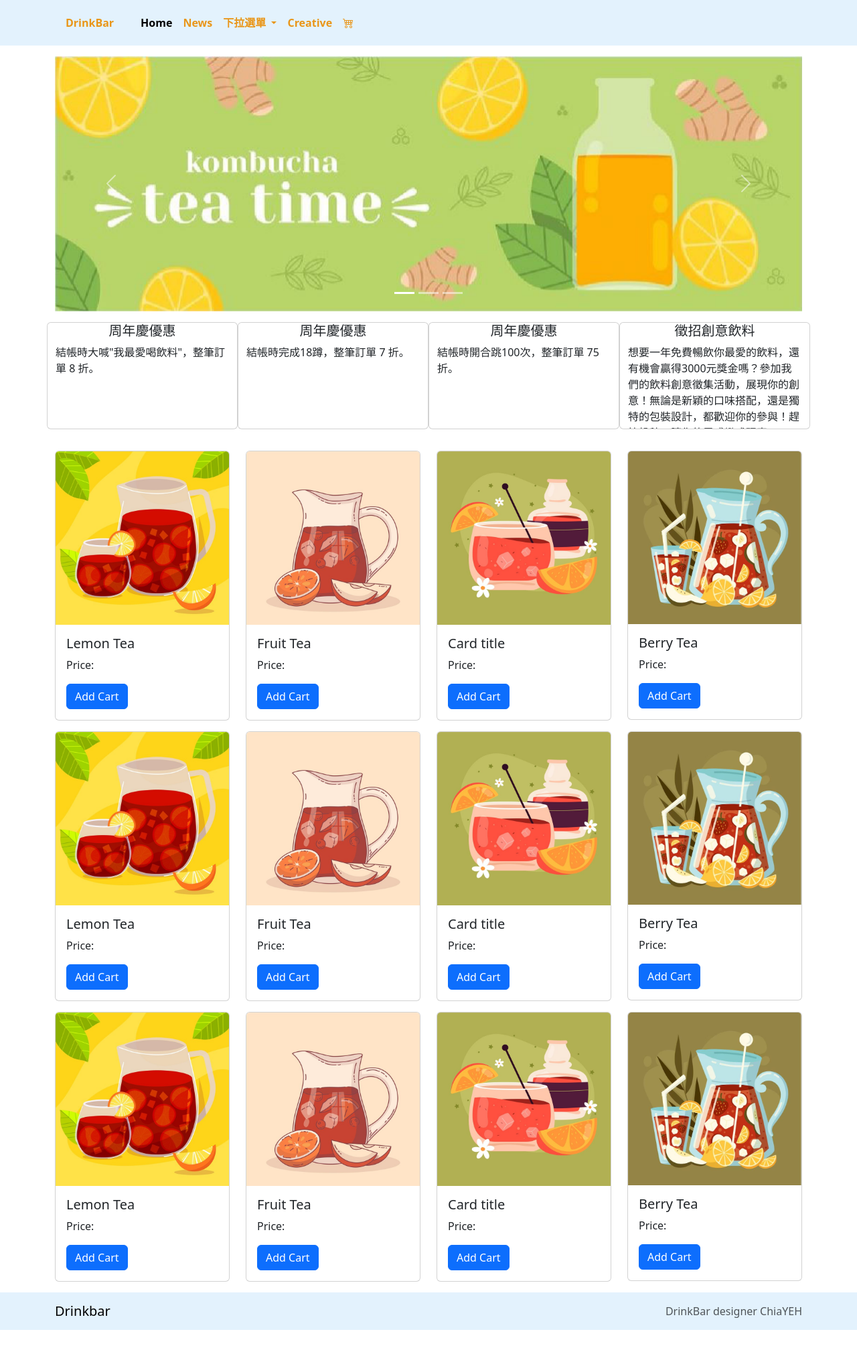
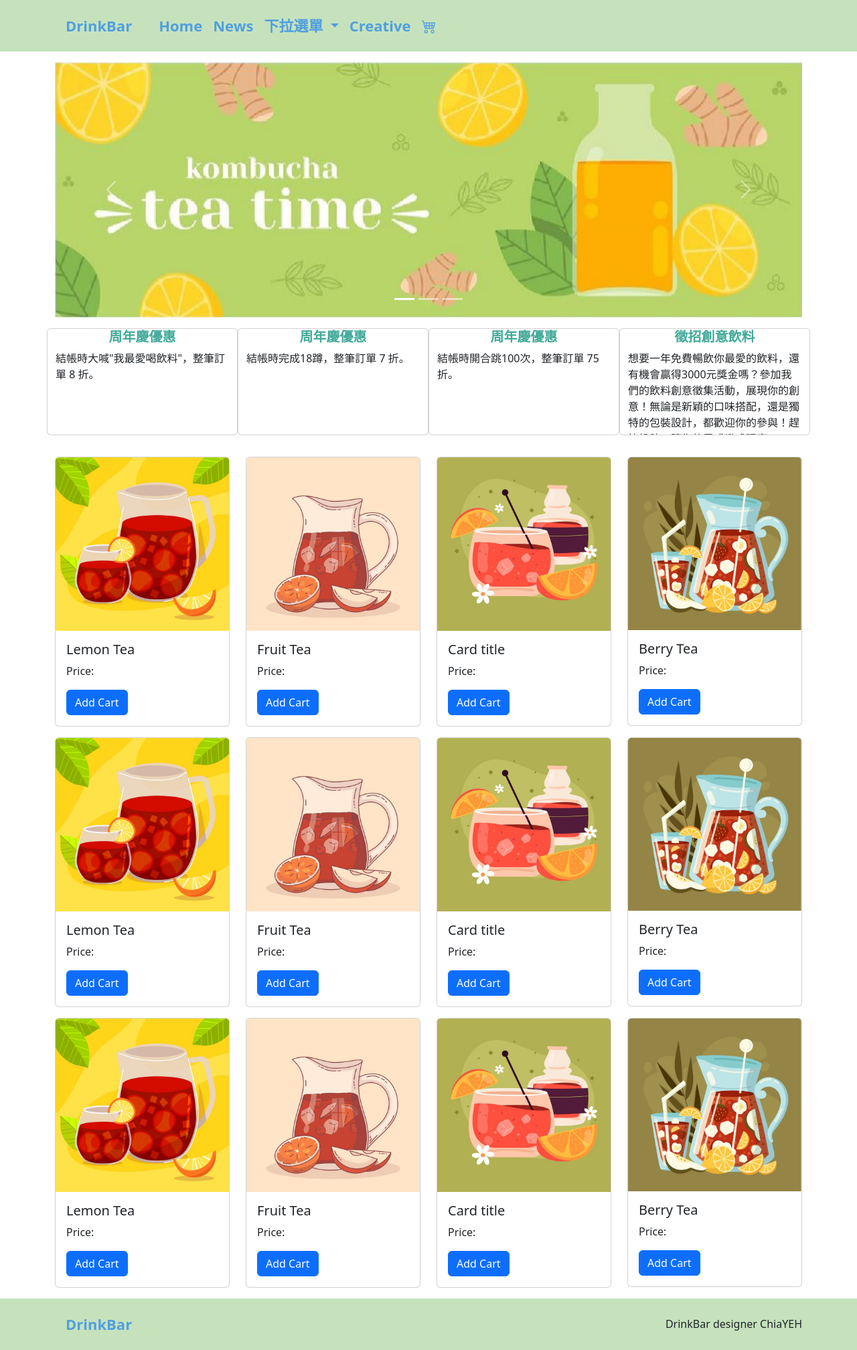
Before and after one commit to ChiaYEHHH/Portfolio, a PHP site: page / in a window 1280 px wide. Shown: the whole page at 67% size. Before the commit the page ends 1986 px from the top, so only its background shows below. Run offline with PHP 8.4, Linux system fonts and the light colour scheme; data comes from the database, SQL or seed files in the repository.

Commit message:
navbar調整

```diff
--- a/admin.php
+++ b/admin.php
@@ -10,7 +10,7 @@
     <title>DRINK BAR 後台</title>
 </head>
 <!-- nav -->
-<nav class="navbar navbar-expand-lg" style="background-color: #e3f2fd;">
+<nav class="navbar navbar-expand-lg">
         <div class="container">
             <!-- logo -->
             <a class="navbar-brand" href="#">DrinkBar</a>
@@ -20,7 +20,7 @@
             <div class="collapse navbar-collapse" id="navbarSupportedContent">
                 <ul class="navbar-nav mb-2 mb-lg-0">
                     <li class="nav-item">
-                        <a class="nav-link active" aria-current="page" href="index.php">Home</a>
+                        <a class="nav-link" aria-current="page" href="index.php">Home</a>
                     </li>
                     <li class="nav-item">
                         <a class="nav-link" aria-current="page" href="?do=news_b">News</a>
@@ -115,7 +115,7 @@ if (file_exists($file)) {
 <!-- content end -->
 
 <!-- footer -->
-<footer class="navbar navbar-expand-lg mt-3" style="background-color: #e3f2fd;">
+<footer class="navbar navbar-expand-lg mt-3">
         <div class="container">
             <div class="navbar-brand">Drinkbar</div>
             <span class="navbar-text">
--- a/css/style.css
+++ b/css/style.css
@@ -4,17 +4,19 @@
 }
 /* nav */
 /* The navigation menu */
-.navbar {
-    /* overflow: hidden; */
-    background-color:darkseagreen;
+.navbar{
+    /* background-color:rgb(159, 197, 159); */
+    background-color:rgb(198, 226, 189);
+
   }
+
 
   /* Navigation links */
   .navbar a {
     float: left;
-    font-size: 16px;
+    font-size: 22px;
     font-weight: bolder;
-    color: rgb(233, 150, 25);
+    color: rgb(81, 159, 223);
     text-align: center;
     padding: 14px 16px;
     text-decoration: none;
--- a/index.php
+++ b/index.php
@@ -15,7 +15,7 @@
 
 <body>
     <!-- nav -->
-    <nav class="navbar navbar-expand-lg" style="background-color: #e3f2fd;">
+    <nav class="navbar navbar-expand-lg">
         <div class="container">
             <!-- logo -->
             <a class="navbar-brand" href="#">DrinkBar</a>
@@ -25,7 +25,7 @@
             <div class="collapse navbar-collapse" id="navbarSupportedContent">
                 <ul class="navbar-nav mb-2 mb-lg-0">
                     <li class="nav-item">
-                        <a class="nav-link active" aria-current="page" href="index.php">Home</a>
+                        <a class="nav-link" aria-current="page" href="index.php">Home</a>
                     </li>
                     <li class="nav-item">
                         <a class="nav-link" aria-current="page" href="?do=news">News</a>
@@ -94,7 +94,7 @@
             $news = $News->all(['sh' => 1]);
             foreach ($news as $n) {
                 echo "<div class='col-3 card overflow-hidden' style='height: 160px;'>";
-                echo "<h5 class='card-title text-center'>{$n['title']}</h5>";
+                echo "<h5 class='card-title text-center' style='color:rgb(66, 170, 153);font-weight:bold;'>{$n['title']}</h5>";
                 echo "<div class='card-text'>";
                 echo "<p>{$n['article']}</p>";
                 echo "</div>";
@@ -122,10 +122,10 @@
     <!-- main end -->
 
     <!-- footer -->
-    <footer class="navbar navbar-expand-lg mt-3" style="background-color: #e3f2fd;">
+    <footer class="navbar navbar-expand-lg mt-3">
         <div class="container">
-            <div class="navbar-brand">Drinkbar</div>
-            <span class="navbar-text">
+            <a class="navbar-brand" href="#">DrinkBar</a>
+            <span class="navbar-item">
                 DrinkBar designer ChiaYEH
             </span>
 
```
Also changed, not shown: other parts of css/style.css (+7 -47 lines).
